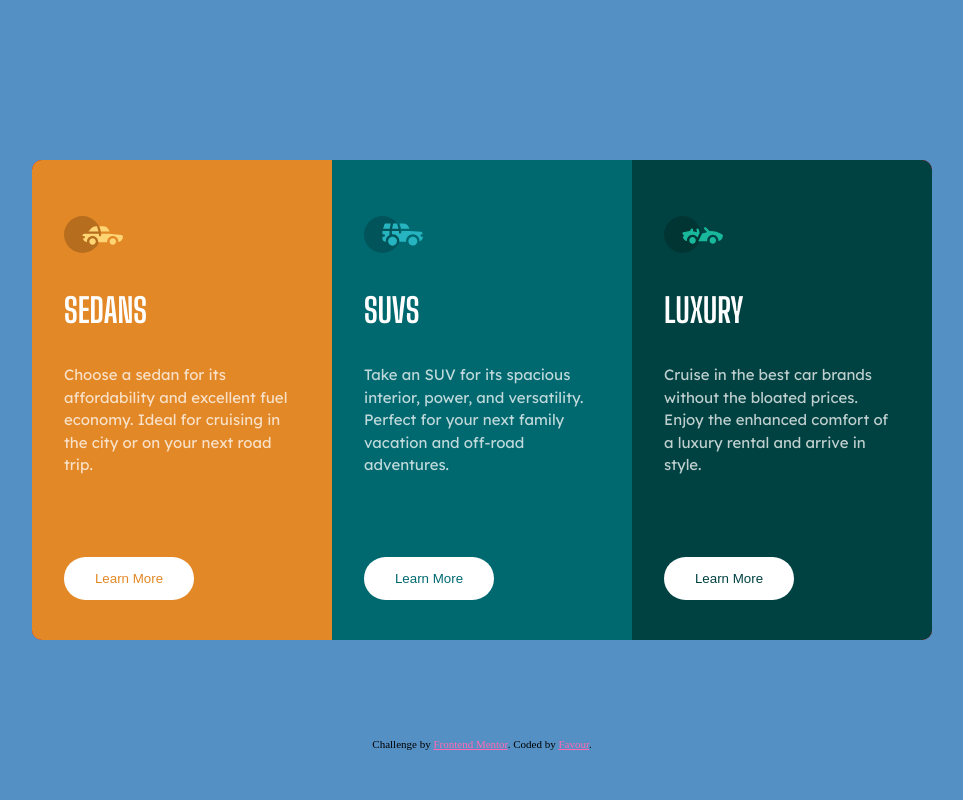
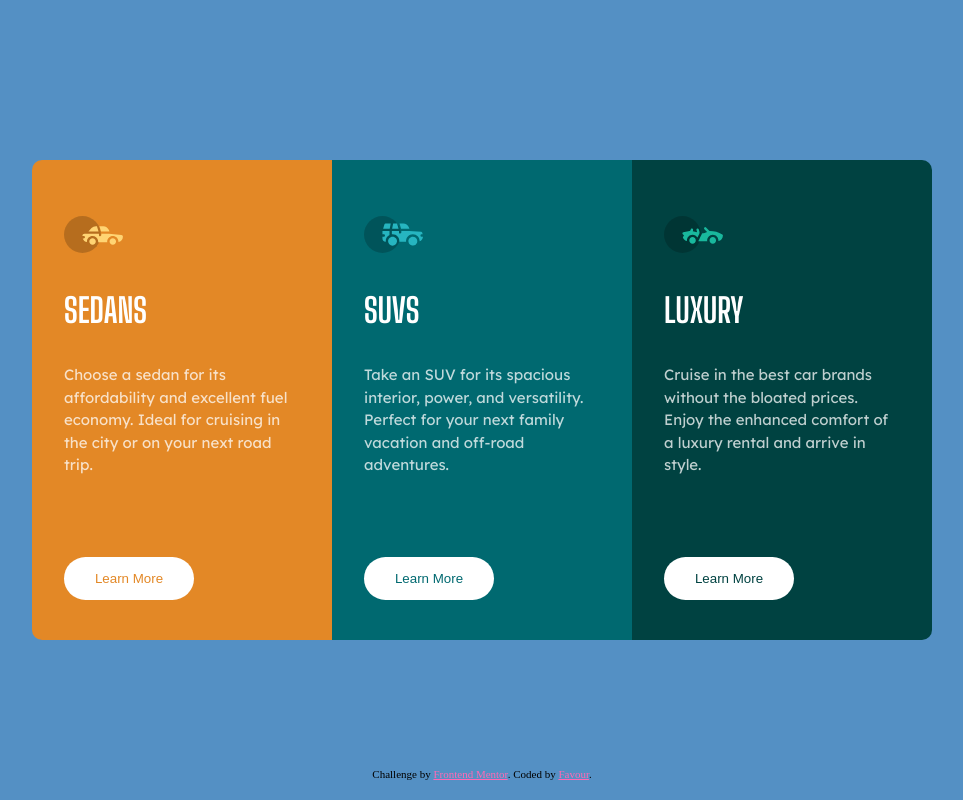
Before and after one commit to Nadine-Green/3-Column-Preview-Card, a plain HTML site: page index.html in a window 1280 px wide. Shown: the whole page, without its empty margins (158-1121 px from the left). Drawn offline with Linux system fonts and the light colour scheme.

Commit message:
Footer update

```diff
--- a/css.css
+++ b/css.css
@@ -89,6 +89,10 @@ button{
     color:var(--very-dark-cyan);
 }
 
+.attribution{
+    display:none;
+}
+
 @media screen and (min-width:500px){
 
     body{
@@ -101,8 +105,9 @@ button{
     article{
         flex-direction:row;
         flex-wrap: wrap;
+        justify-content: center;
         height:90%;
-        background-color:red;
+
     }
 
     p{
@@ -114,6 +119,10 @@ button{
        padding-top:3.5rem;
     }
 
+    .attribution{
+        display:block;
+    }
+
     @keyframes scale{
         from{transform: scale(0);}
         to{transform: scale(initial);}
--- a/index.html
+++ b/index.html
@@ -8,7 +8,7 @@
   <link href="css.css" rel="stylesheet" type="text/css"/>
   <title>3-column preview card component</title>
   <style>
-    .attribution { font-size: 11px; text-align: center;  position:absolute; bottom:50px;}
+    .attribution { font-size: 11px; text-align: center;  position:absolute; bottom:20px;}
     .attribution a { color: hotpink; }
   </style>
 </head>
@@ -47,8 +47,8 @@
 </body>
 
 
-<div class="attribution">
+<footer class="attribution">
   Challenge by <a href="https://www.frontendmentor.io?ref=challenge" target="_blank">Frontend Mentor</a>.
   Coded by <a href="https://www.frontendmentor.io/profile/Nadine-Green">Favour</a>.
-  </div>
+</footer>
 </html>
```
